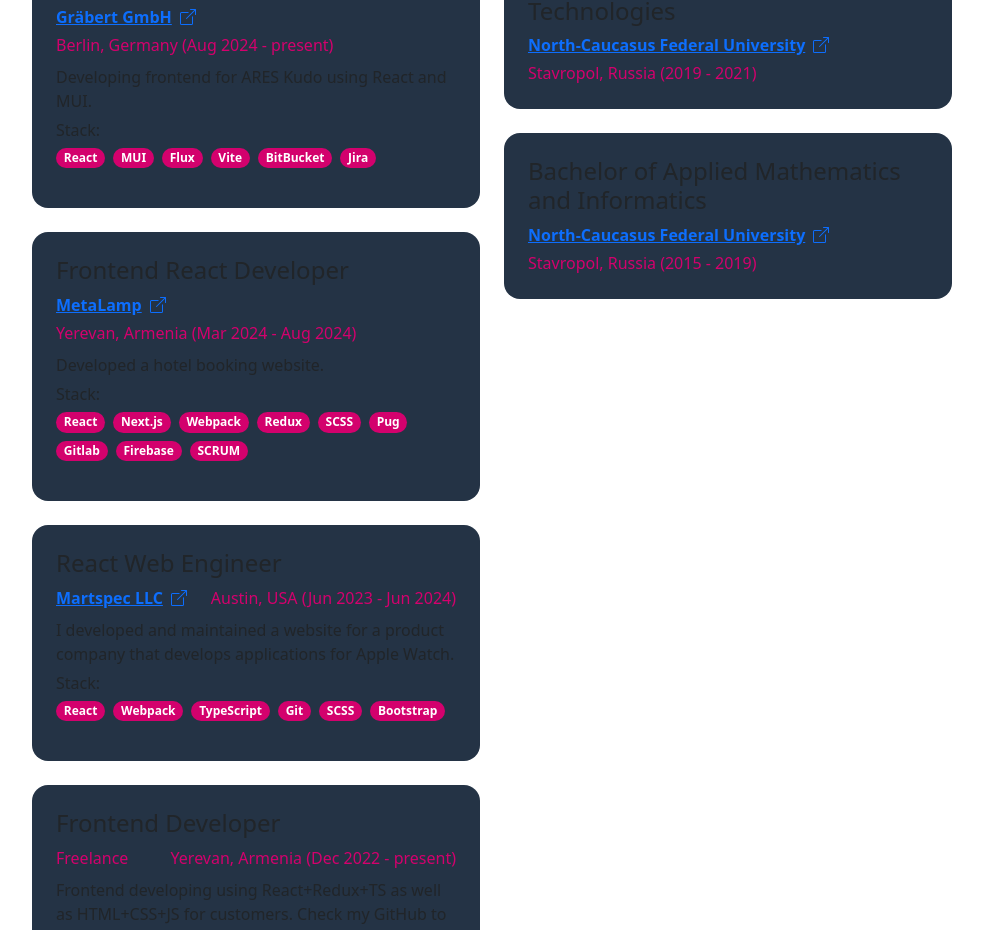
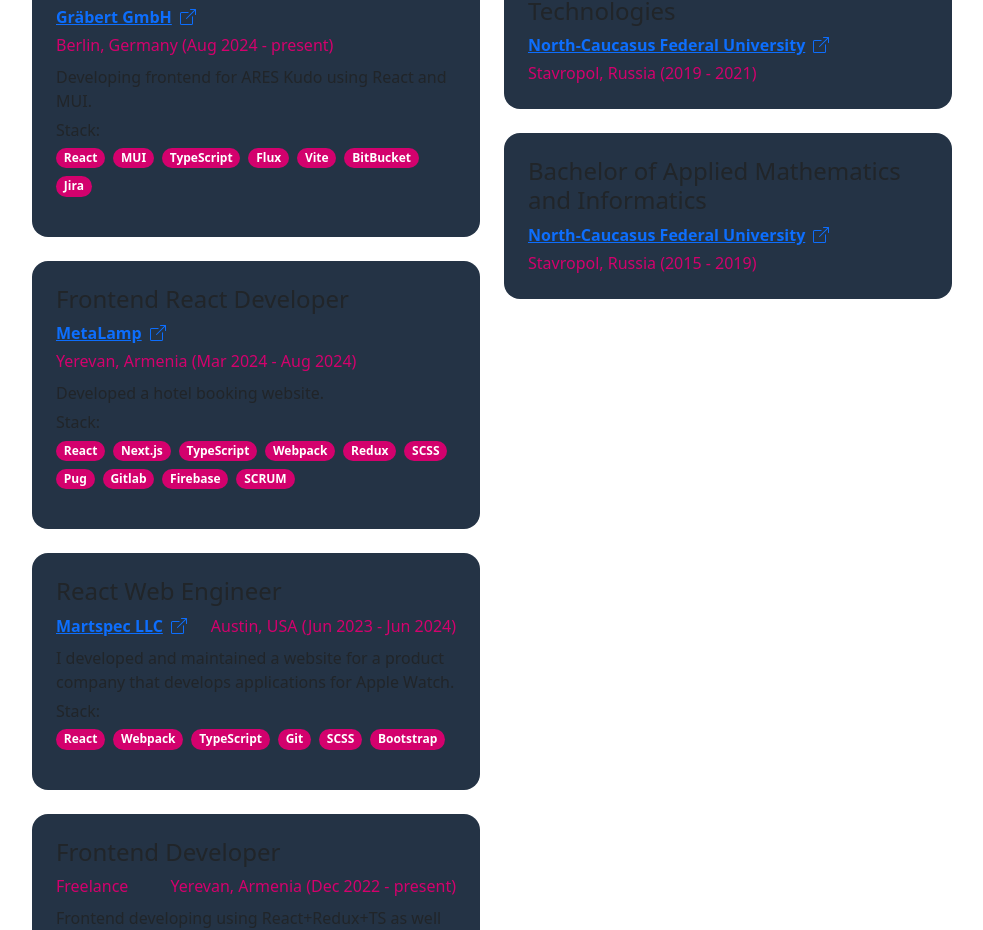
Before and after one commit to winerar/portfolio, a React (Vite) app: page / in a window 1280 px wide. Shown: the part 1069-1999 px from the top of the page, without its empty margins (268-1251 px from the left). Built offline with nearby package versions, Linux system fonts and the light colour scheme; the HTML template or start-up script is replaced by a standard one.

Commit message:
replace TS with TypeScript in experience constants for clarity

```diff
--- a/src/constants/experience.ts
+++ b/src/constants/experience.ts
@@ -13,7 +13,7 @@ export const experience: Array<IExperience> = [
 		stack: [
 			Stack.React,
 			Stack.MUI,
-			Stack.TS,
+			Stack.TypeScript,
 			Stack.Flux,
 			Stack.Vite,
 			Stack.BitBucket,
@@ -34,7 +34,7 @@ export const experience: Array<IExperience> = [
 		stack: [
 			Stack.React,
 			Stack.Next,
-			Stack.TS,
+			Stack.TypeScript,
 			Stack.Webpack,
 			Stack.Redux,
 			Stack.SCSS,
```
